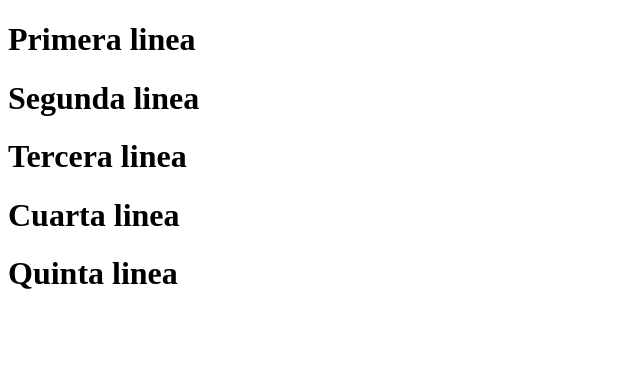
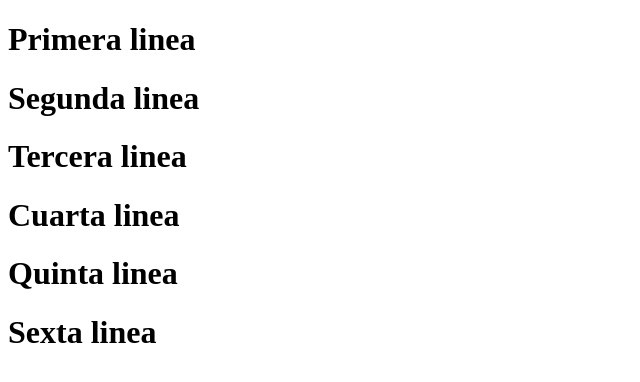
Before and after one commit to SirNayibDeLaHoz/buenas_practicas, a plain HTML site: page index.html in a window 1280 px wide. Shown: the whole page, without its empty margins (0-640 px from the left). Drawn offline with Linux system fonts and the light colour scheme.

Commit message:
Sexta linea

```diff
--- a/index.html
+++ b/index.html
@@ -12,5 +12,6 @@
     <h1>Tercera linea</h1>
     <h1>Cuarta linea</h1>
     <h1>Quinta linea</h1>
+    <h1>Sexta linea</h1>
 </body>
 </html>
```
